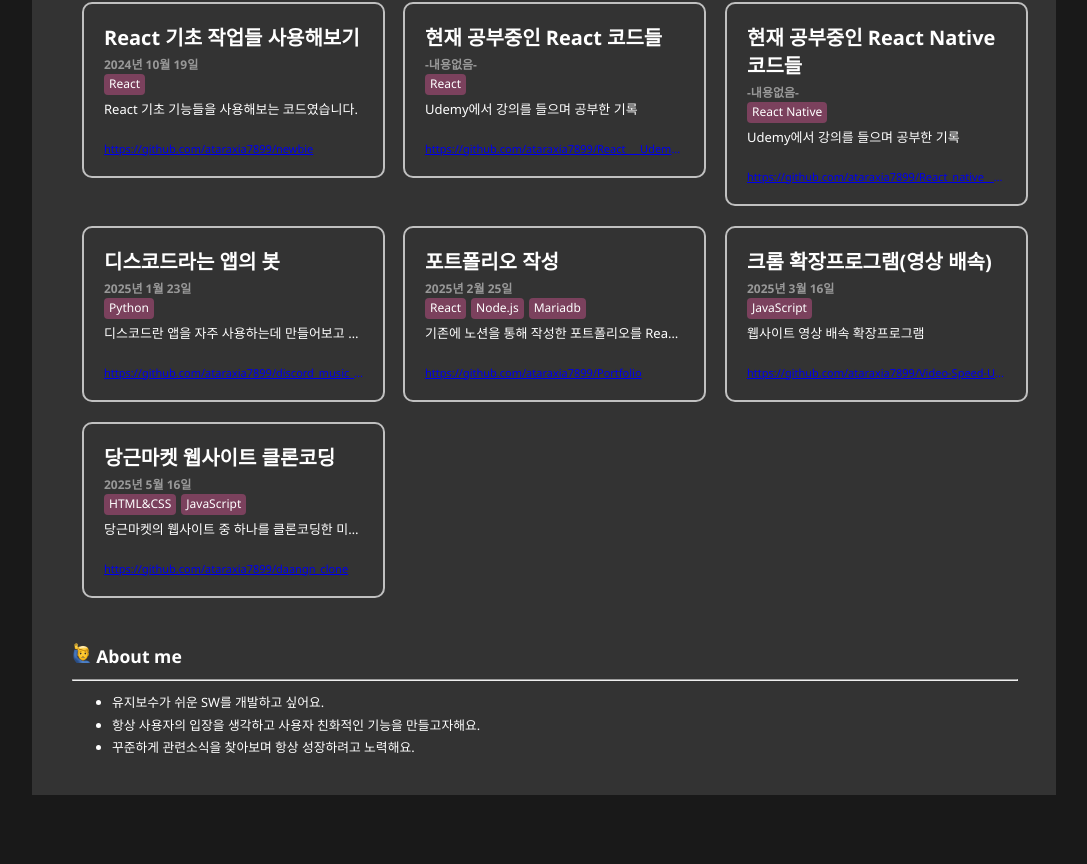
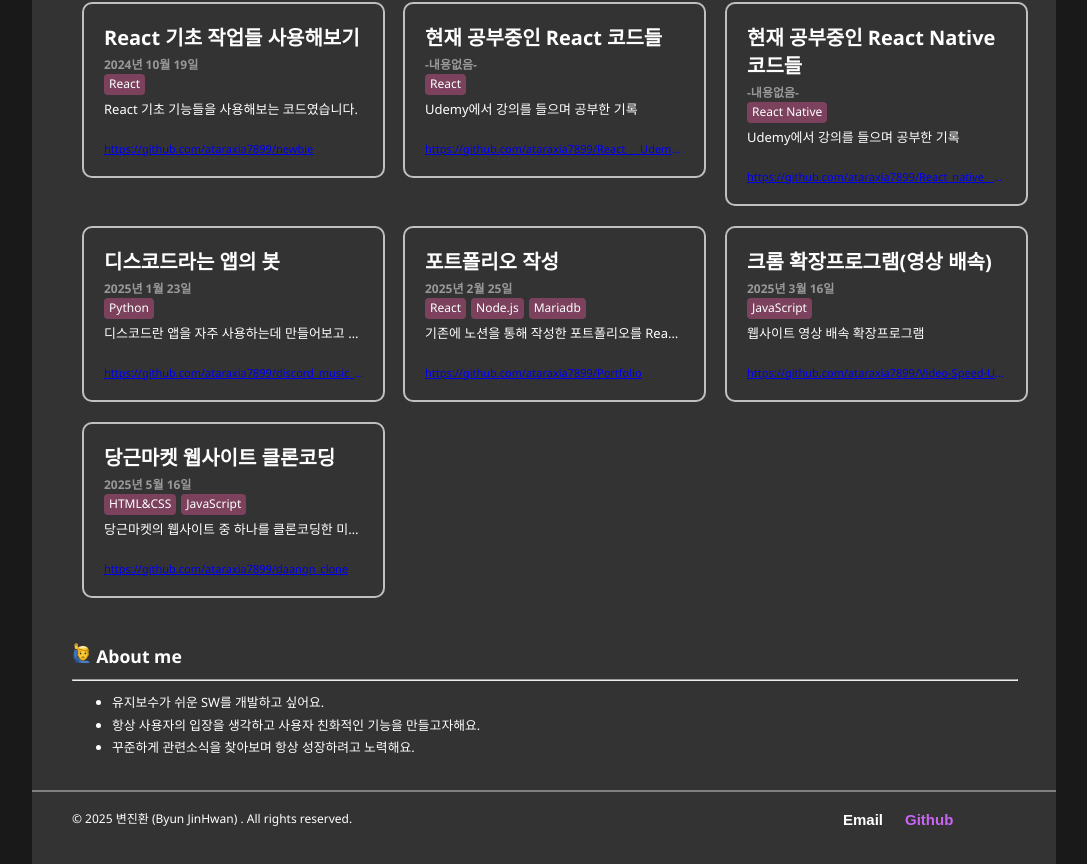
Before and after one commit to ataraxia7899/Portfolio, a React (Vite) app: page / in a window 1280 px wide. Shown: the part 1468-2332 px from the top of the page, without its empty margins (86-1173 px from the left). Before the commit the page ends 2263 px from the top, so only its background shows below. Built offline with nearby package versions, Linux system fonts and the light colour scheme.

Commit message:
푸터 작성

```diff
--- a/src/App.jsx
+++ b/src/App.jsx
@@ -8,6 +8,7 @@ import Awards from './components/Awards';
 import Projects from './components/Projects';
 import Educations from './components/Educations';
 import ScrollIndicator from './components/ScrollIndicator';
+import Footer from './components/Footer';
 
 export default function App() {
 	// const [openList, setOpenList] = useState(false);
@@ -61,6 +62,7 @@ export default function App() {
 					<Awards />
 					<Projects />
 					<AboutMe />
+					<Footer />
 				</div>
 			</div>
 		</>
--- /dev/null
+++ b/src/components/Footer.jsx
@@ -0,0 +1,77 @@
+import React from 'react';
+
+export default function Footer() {
+	const currentYear = new Date().getFullYear();
+
+	const footerStyle = {
+		width: '100%',
+		color: 'white',
+		padding: '10px 0',
+	};
+
+	const contentStyle = {
+		display: 'flex',
+		justifyContent: 'space-between',
+		alignItems: 'center',
+		width: '94%',
+	};
+
+	const smallStyle = {
+		fontSize: '12px',
+		margin: 0,
+	};
+
+	const gitbuttonStyle = {
+		border: 'none',
+		background: 'transparent',
+		cursor: 'pointer',
+		color: '#CA64F4',
+		fontSize: '15px',
+		fontWeight: 'bold',
+	};
+
+	const emailbuttonStyle = {
+		border: 'none',
+		background: 'transparent',
+		cursor: 'pointer',
+		color: 'white',
+		fontSize: '15px',
+		fontWeight: 'bold',
+	};
+
+	return (
+		<footer style={footerStyle}>
+			<hr style={{ border: '1px solid gray', margin: '10px -40px 18px' }} />
+			<div style={contentStyle}>
+				<small style={smallStyle}>
+					© {currentYear} 변진환 (Byun JinHwan) . All rights reserved.
+				</small>
+				<div style={{ display: 'flex', gap: '10px' }}>
+					<button
+						style={emailbuttonStyle}
+						onClick={() => {
+							const subject = encodeURIComponent('포트폴리오 문의 - ');
+							const body = encodeURIComponent(
+								'안녕하세요, 포트폴리오를 보고 연락드립니다.\n\n'
+							);
+							window.open(
+								`mailto:ataraxia7899@gmail.com?subject=${subject}&body=${body}`,
+								'_self'
+							);
+						}}
+					>
+						Email
+					</button>
+					<button
+						style={gitbuttonStyle}
+						onClick={() => {
+							window.open('https://github.com/ByunJinHwan', '_blank');
+						}}
+					>
+						Github
+					</button>
+				</div>
+			</div>
+		</footer>
+	);
+}
```
